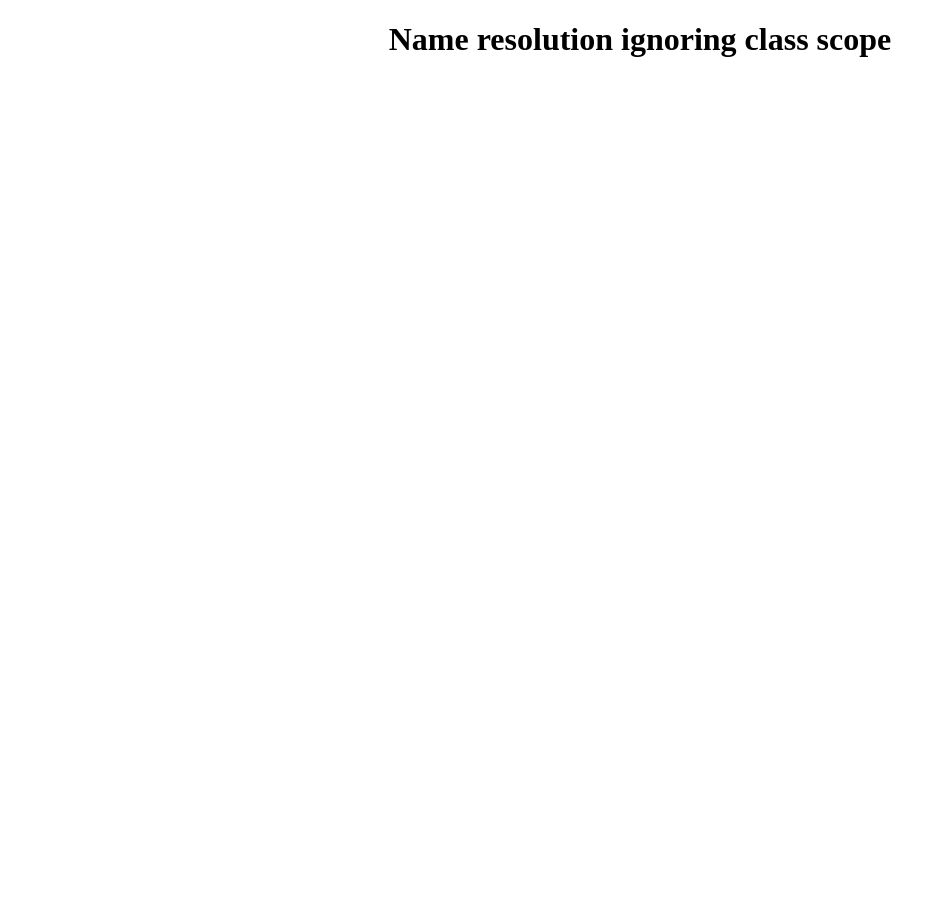
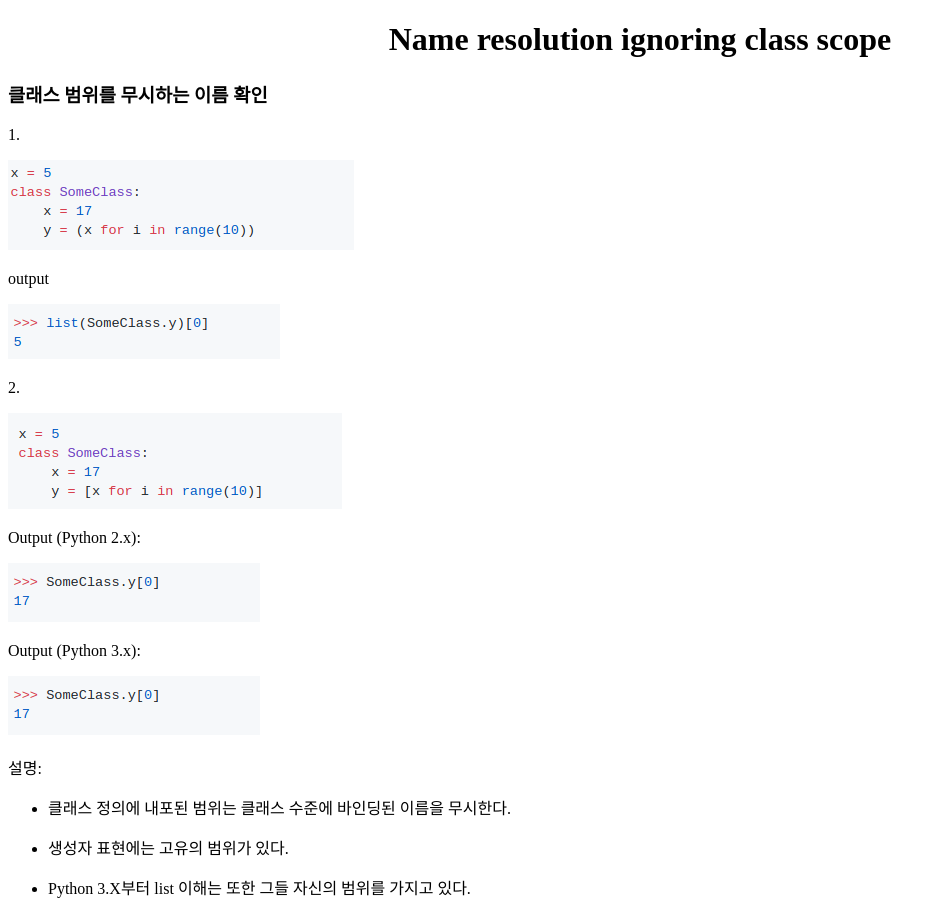
Before and after one commit to 18-2-SKKU-OSS/2018-2-OSS-E1, a website: page HTML_CODE/python38.html in a window 1280 px wide. Shown: the whole page, without its empty margins (0-946 px from the left). Before the commit the page ends 800 px from the top, so only its background shows below. Drawn offline with Linux system fonts and the light colour scheme.

Commit message:
section 3.11, 3.10, 3.09

```diff
--- a/HTML_CODE/python38.html
+++ b/HTML_CODE/python38.html
@@ -5,5 +5,35 @@
 </head>
 <body>
 	<div style="text-align:center"><h1>Name resolution ignoring class scope</h1></div>
+
+	<h3>
+		클래스 범위를 무시하는 이름 확인
+	</h3>
+
+	<p>1.</p>
+	<img src="./pic/38.1.png">
+	<p>output</p>
+	<img src="./pic/38.2.png">
+	<p>2.</p>
+	<img src="./pic/38.3.png">
+	<p>Output (Python 2.x):</p>
+	<img src="./pic/38.4.png">
+	<p>Output (Python 3.x):</p>
+	<img src="./pic/38.4.png">
+
+	<p>
+		설명:
+	</p>
+	<ul>
+		<li><p>
+			클래스 정의에 내포된 범위는 클래스 수준에 바인딩된 이름을 무시한다.
+		</p></li>
+		<li><p>
+			생성자 표현에는 고유의 범위가 있다.
+		</p></li>
+		<li><p>
+			Python 3.X부터 list 이해는 또한 그들 자신의 범위를 가지고 있다.
+		</p></li>
+	</ul>
 </body>
 </html>
```
Also changed, not shown: HTML_CODE/python37.html (+27 -0 lines), HTML_CODE/python39.html (+30 -0 lines), HTML_CODE/pic/32.2.png, HTML_CODE/pic/32.3.png, HTML_CODE/pic/37.1.png (added), HTML_CODE/pic/37.2.png (added), HTML_CODE/pic/38.1.png (added), HTML_CODE/pic/38.2.png (added), HTML_CODE/pic/38.3.png (added), HTML_CODE/pic/38.4.png (added), HTML_CODE/pic/38.5.png (added), HTML_CODE/pic/39.1.png (added), HTML_CODE/pic/39.2.png (added), HTML_CODE/pic/39.3.png (added), 1 more files.
